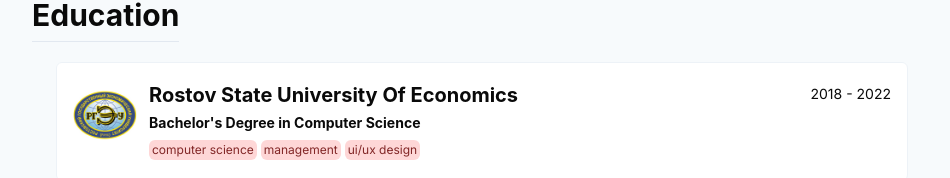
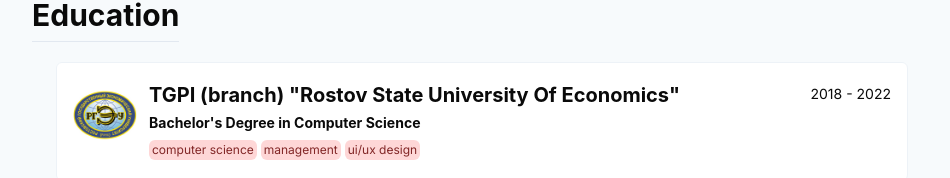
Before and after one commit to I-Atlas/space, a Next.js app: page /about in a window 1280 px wide. Shown: the part 748-926 px from the top of the page, without its empty margins (158-1108 px from the left). Built offline with nearby package versions, Linux system fonts and the light colour scheme; no server answers.

Commit message:
[SPACE-7] fix: change data for about page

```diff
--- a/data/institutes.ts
+++ b/data/institutes.ts
@@ -1,7 +1,8 @@
 export const institutes: Institute[] = [
   {
     short_title: "RSUE",
-    title: "Rostov State University Of Economics",
+    title:
+      'TGPI (branch) "Rostov State University Of Economics"',
     alt: "rsue",
     role: "Bachelor's Degree in Computer Science",
     skills: ["computer science", "management", "ui/ux design"],
```
